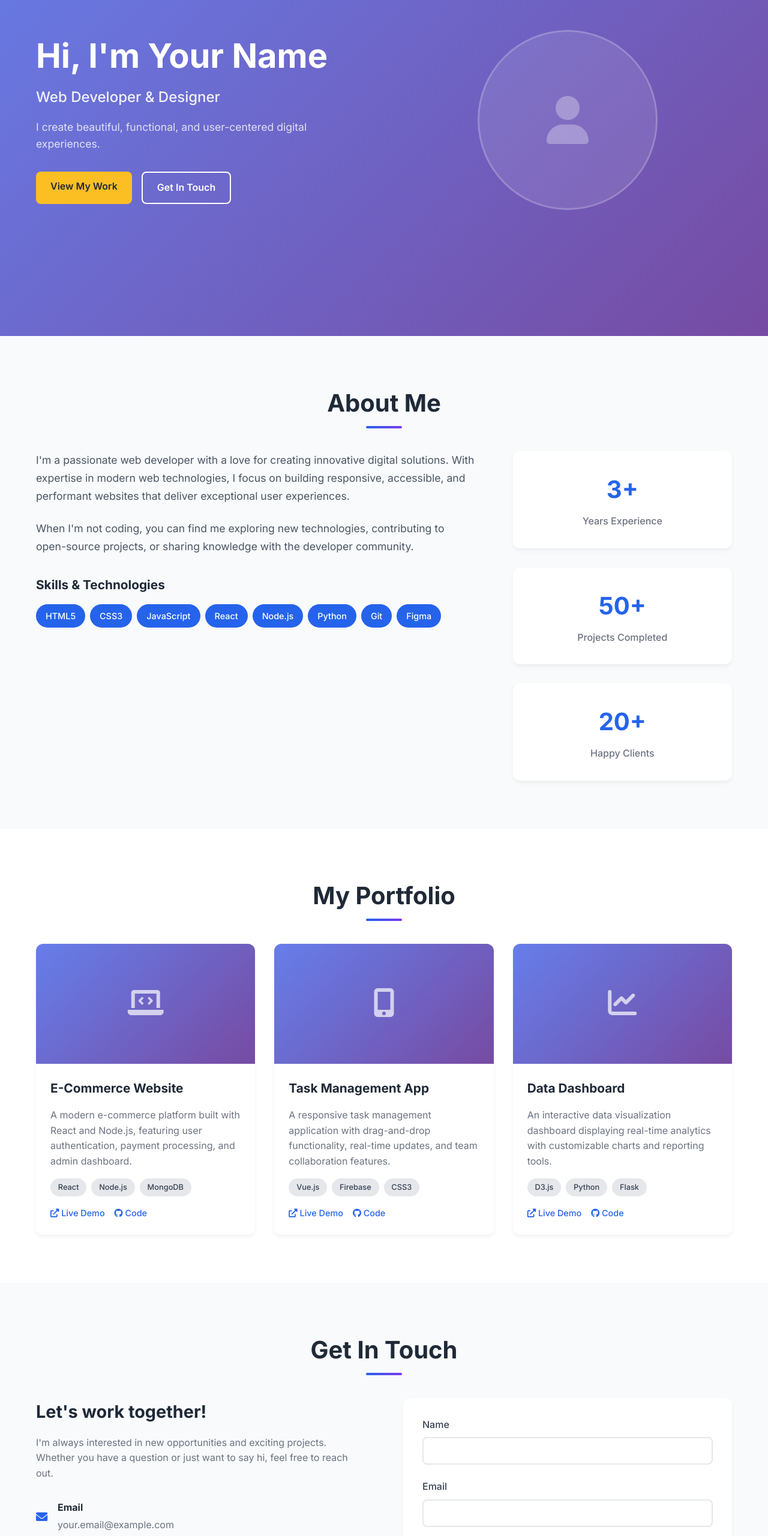
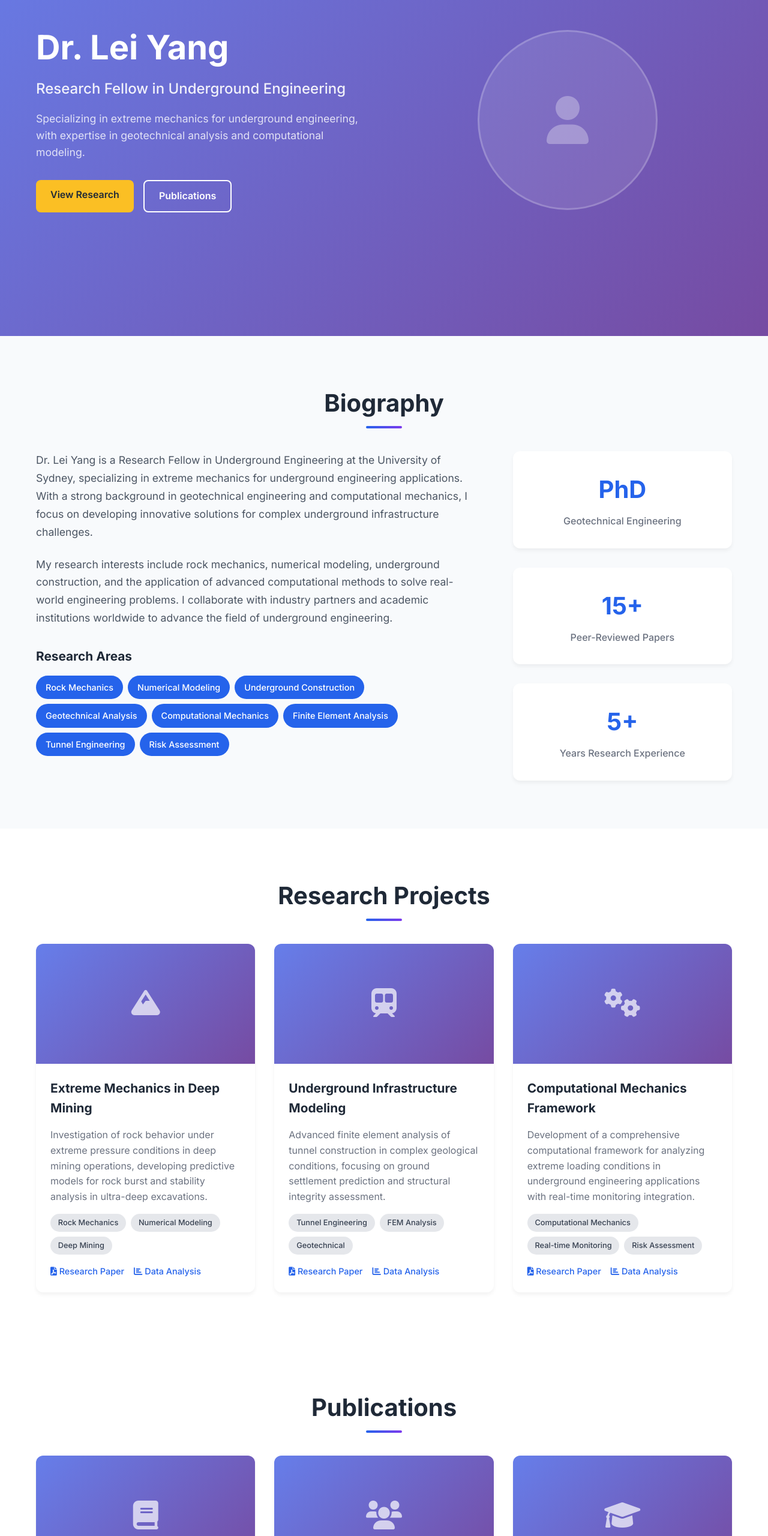
Before and after one commit to leiyang-usyd/Extreme-Mechanics-for-Underground-Engineering, a plain HTML site: page index.html in a window 1280 px wide. Shown: the part 240-2800 px from the top of the page at 60% size. Drawn offline with Linux system fonts and the light colour scheme.

Commit message:
Transform website into academic portfolio - Add biography, research, and publications sections

```diff
--- a/index.html
+++ b/index.html
@@ -3,7 +3,7 @@
 <head>
     <meta charset="UTF-8">
     <meta name="viewport" content="width=device-width, initial-scale=1.0">
-    <title>Your Name - Personal Website</title>
+    <title>Lei Yang - Academic Portfolio</title>
     <link rel="stylesheet" href="styles.css">
     <link href="https://fonts.googleapis.com/css2?family=Inter:wght@300;400;500;600;700&display=swap" rel="stylesheet">
     <link rel="stylesheet" href="https://cdnjs.cloudflare.com/ajax/libs/font-awesome/6.0.0/css/all.min.css">
@@ -13,17 +13,20 @@
     <nav class="navbar">
         <div class="nav-container">
             <div class="nav-logo">
-                <a href="#home">Your Name</a>
+                <a href="#home">Lei Yang</a>
             </div>
             <ul class="nav-menu">
                 <li class="nav-item">
                     <a href="#home" class="nav-link">Home</a>
                 </li>
                 <li class="nav-item">
-                    <a href="#about" class="nav-link">About</a>
+                    <a href="#about" class="nav-link">Biography</a>
                 </li>
                 <li class="nav-item">
-                    <a href="#portfolio" class="nav-link">Portfolio</a>
+                    <a href="#research" class="nav-link">Research</a>
+                </li>
+                <li class="nav-item">
+                    <a href="#publications" class="nav-link">Publications</a>
                 </li>
                 <li class="nav-item">
                     <a href="#contact" class="nav-link">Contact</a>
@@ -41,14 +44,15 @@
     <section id="home" class="hero">
         <div class="hero-container">
             <div class="hero-content">
-                <h1 class="hero-title">Hi, I'm <span class="highlight">Your Name</span></h1>
-                <p class="hero-subtitle">Web Developer & Designer</p>
+                <h1 class="hero-title">Dr. <span class="highlight">Lei Yang</span></h1>
+                <p class="hero-subtitle">Research Fellow in Underground Engineering</p>
                 <p class="hero-description">
-                    I create beautiful, functional, and user-centered digital experiences.
+                    Specializing in extreme mechanics for underground engineering,
+                    with expertise in geotechnical analysis and computational modeling.
                 </p>
                 <div class="hero-buttons">
-                    <a href="#portfolio" class="btn btn-primary">View My Work</a>
-                    <a href="#contact" class="btn btn-secondary">Get In Touch</a>
+                    <a href="#research" class="btn btn-primary">View Research</a>
+                    <a href="#publications" class="btn btn-secondary">Publications</a>
                 </div>
             </div>
             <div class="hero-image">
@@ -59,76 +63,79 @@
         </div>
     </section>
 
-    <!-- About Section -->
+    <!-- Biography Section -->
     <section id="about" class="about">
         <div class="container">
-            <h2 class="section-title">About Me</h2>
+            <h2 class="section-title">Biography</h2>
             <div class="about-content">
                 <div class="about-text">
                     <p>
-                        I'm a passionate web developer with a love for creating innovative digital solutions.
-                        With expertise in modern web technologies, I focus on building responsive, accessible,
-                        and performant websites that deliver exceptional user experiences.
+                        Dr. Lei Yang is a Research Fellow in Underground Engineering at the University of Sydney,
+                        specializing in extreme mechanics for underground engineering applications. With a strong
+                        background in geotechnical engineering and computational mechanics, I focus on developing
+                        innovative solutions for complex underground infrastructure challenges.
                     </p>
                     <p>
-                        When I'm not coding, you can find me exploring new technologies, contributing to open-source
-                        projects, or sharing knowledge with the developer community.
+                        My research interests include rock mechanics, numerical modeling, underground construction,
+                        and the application of advanced computational methods to solve real-world engineering problems.
+                        I collaborate with industry partners and academic institutions worldwide to advance the field
+                        of underground engineering.
                     </p>
                     <div class="skills">
-                        <h3>Skills & Technologies</h3>
+                        <h3>Research Areas</h3>
                         <div class="skill-tags">
-                            <span class="skill-tag">HTML5</span>
-                            <span class="skill-tag">CSS3</span>
-                            <span class="skill-tag">JavaScript</span>
-                            <span class="skill-tag">React</span>
-                            <span class="skill-tag">Node.js</span>
-                            <span class="skill-tag">Python</span>
-                            <span class="skill-tag">Git</span>
-                            <span class="skill-tag">Figma</span>
+                            <span class="skill-tag">Rock Mechanics</span>
+                            <span class="skill-tag">Numerical Modeling</span>
+                            <span class="skill-tag">Underground Construction</span>
+                            <span class="skill-tag">Geotechnical Analysis</span>
+                            <span class="skill-tag">Computational Mechanics</span>
+                            <span class="skill-tag">Finite Element Analysis</span>
+                            <span class="skill-tag">Tunnel Engineering</span>
+                            <span class="skill-tag">Risk Assessment</span>
                         </div>
                     </div>
                 </div>
                 <div class="about-stats">
                     <div class="stat-item">
-                        <h3>3+</h3>
-                        <p>Years Experience</p>
+                        <h3>PhD</h3>
+                        <p>Geotechnical Engineering</p>
                     </div>
                     <div class="stat-item">
-                        <h3>50+</h3>
-                        <p>Projects Completed</p>
+                        <h3>15+</h3>
+                        <p>Peer-Reviewed Papers</p>
                     </div>
                     <div class="stat-item">
-                        <h3>20+</h3>
-                        <p>Happy Clients</p>
+                        <h3>5+</h3>
+                        <p>Years Research Experience</p>
                     </div>
                 </div>
             </div>
         </div>
     </section>
 
-    <!-- Portfolio Section -->
-    <section id="portfolio" class="portfolio">
+    <!-- Research Section -->
+    <section id="research" class="portfolio">
         <div class="container">
-            <h2 class="section-title">My Portfolio</h2>
+            <h2 class="section-title">Research Projects</h2>
             <div class="portfolio-grid">
                 <div class="portfolio-item">
                     <div class="portfolio-image">
                         <div class="project-placeholder">
-                            <i class="fas fa-laptop-code"></i>
+                            <i class="fas fa-mountain"></i>
                         </div>
                     </div>
                     <div class="portfolio-content">
-                        <h3>E-Commerce Website</h3>
-                        <p>A modern e-commerce platform built with React and Node.js, featuring user authentication,
-                           payment processing, and admin dashboard.</p>
+                        <h3>Extreme Mechanics in Deep Mining</h3>
+                        <p>Investigation of rock behavior under extreme pressure conditions in deep mining operations,
+                           developing predictive models for rock burst and stability analysis in ultra-deep excavations.</p>
                         <div class="portfolio-tags">
-                            <span class="portfolio-tag">React</span>
-                            <span class="portfolio-tag">Node.js</span>
-                            <span class="portfolio-tag">MongoDB</span>
+                            <span class="portfolio-tag">Rock Mechanics</span>
+                            <span class="portfolio-tag">Numerical Modeling</span>
+                            <span class="portfolio-tag">Deep Mining</span>
                         </div>
                         <div class="portfolio-links">
-                            <a href="#" class="portfolio-link"><i class="fas fa-external-link-alt"></i> Live Demo</a>
-                            <a href="#" class="portfolio-link"><i class="fab fa-github"></i> Code</a>
+                            <a href="#" class="portfolio-link"><i class="fas fa-file-pdf"></i> Research Paper</a>
+                            <a href="#" class="portfolio-link"><i class="fas fa-chart-bar"></i> Data Analysis</a>
                         </div>
                     </div>
                 </div>
@@ -136,21 +143,21 @@
                 <div class="portfolio-item">
                     <div class="portfolio-image">
                         <div class="project-placeholder">
-                            <i class="fas fa-mobile-alt"></i>
+                            <i class="fas fa-subway"></i>
                         </div>
                     </div>
                     <div class="portfolio-content">
-                        <h3>Task Management App</h3>
-                        <p>A responsive task management application with drag-and-drop functionality,
-                           real-time updates, and team collaboration features.</p>
+                        <h3>Underground Infrastructure Modeling</h3>
+                        <p>Advanced finite element analysis of tunnel construction in complex geological conditions,
+                           focusing on ground settlement prediction and structural integrity assessment.</p>
                         <div class="portfolio-tags">
-                            <span class="portfolio-tag">Vue.js</span>
-                            <span class="portfolio-tag">Firebase</span>
-                            <span class="portfolio-tag">CSS3</span>
+                            <span class="portfolio-tag">Tunnel Engineering</span>
+                            <span class="portfolio-tag">FEM Analysis</span>
+                            <span class="portfolio-tag">Geotechnical</span>
                         </div>
                         <div class="portfolio-links">
-                            <a href="#" class="portfolio-link"><i class="fas fa-external-link-alt"></i> Live Demo</a>
-                            <a href="#" class="portfolio-link"><i class="fab fa-github"></i> Code</a>
+                            <a href="#" class="portfolio-link"><i class="fas fa-file-pdf"></i> Research Paper</a>
+                            <a href="#" class="portfolio-link"><i class="fas fa-chart-bar"></i> Data Analysis</a>
                         </div>
                     </div>
                 </div>
@@ -158,21 +165,95 @@
                 <div class="portfolio-item">
                     <div class="portfolio-image">
                         <div class="project-placeholder">
-                            <i class="fas fa-chart-line"></i>
+                            <i class="fas fa-cogs"></i>
                         </div>
                     </div>
                     <div class="portfolio-content">
-                        <h3>Data Dashboard</h3>
-                        <p>An interactive data visualization dashboard displaying real-time analytics
-                           with customizable charts and reporting tools.</p>
+                        <h3>Computational Mechanics Framework</h3>
+                        <p>Development of a comprehensive computational framework for analyzing extreme loading
+                           conditions in underground engineering applications with real-time monitoring integration.</p>
                         <div class="portfolio-tags">
-                            <span class="portfolio-tag">D3.js</span>
-                            <span class="portfolio-tag">Python</span>
-                            <span class="portfolio-tag">Flask</span>
+                            <span class="portfolio-tag">Computational Mechanics</span>
+                            <span class="portfolio-tag">Real-time Monitoring</span>
+                            <span class="portfolio-tag">Risk Assessment</span>
                         </div>
                         <div class="portfolio-links">
-                            <a href="#" class="portfolio-link"><i class="fas fa-external-link-alt"></i> Live Demo</a>
-                            <a href="#" class="portfolio-link"><i class="fab fa-github"></i> Code</a>
+                            <a href="#" class="portfolio-link"><i class="fas fa-file-pdf"></i> Research Paper</a>
+                            <a href="#" class="portfolio-link"><i class="fas fa-chart-bar"></i> Data Analysis</a>
+                        </div>
+                    </div>
+                </div>
+            </div>
+        </div>
+    </section>
+
+    <!-- Publications Section -->
+    <section id="publications" class="portfolio">
+        <div class="container">
+            <h2 class="section-title">Publications</h2>
+            <div class="portfolio-grid">
+                <div class="portfolio-item">
+                    <div class="portfolio-image">
+                        <div class="project-placeholder">
+                            <i class="fas fa-book"></i>
+                        </div>
+                    </div>
+                    <div class="portfolio-content">
+                        <h3>Journal Publications</h3>
+                        <p>Recent publications in leading geotechnical and engineering journals covering topics
+                           from rock mechanics to computational modeling in underground engineering.</p>
+                        <div class="portfolio-tags">
+                            <span class="portfolio-tag">Rock Mechanics</span>
+                            <span class="portfolio-tag">Geotechnical</span>
+                            <span class="portfolio-tag">2023-2024</span>
+                        </div>
+                        <div class="portfolio-links">
+                            <a href="#" class="portfolio-link"><i class="fas fa-external-link-alt"></i> View Papers</a>
+                            <a href="#" class="portfolio-link"><i class="fas fa-download"></i> Download PDFs</a>
+                        </div>
+                    </div>
+                </div>
+
+                <div class="portfolio-item">
+                    <div class="portfolio-image">
+                        <div class="project-placeholder">
+                            <i class="fas fa-users"></i>
+                        </div>
+                    </div>
+                    <div class="portfolio-content">
+                        <h3>Conference Proceedings</h3>
+                        <p>Presentations and papers at international conferences including ISRM, ITA, and
+                           other leading underground engineering symposiums worldwide.</p>
+                        <div class="portfolio-tags">
+                            <span class="portfolio-tag">Conference</span>
+                            <span class="portfolio-tag">Presentations</span>
+                            <span class="portfolio-tag">International</span>
+                        </div>
+                        <div class="portfolio-links">
+                            <a href="#" class="portfolio-link"><i class="fas fa-external-link-alt"></i> View Proceedings</a>
+                            <a href="#" class="portfolio-link"><i class="fas fa-video"></i> Presentations</a>
+                        </div>
+                    </div>
+                </div>
+
+                <div class="portfolio-item">
+                    <div class="portfolio-image">
+                        <div class="project-placeholder">
+                            <i class="fas fa-graduation-cap"></i>
+                        </div>
+                    </div>
+                    <div class="portfolio-content">
+                        <h3>Book Chapters & Reports</h3>
+                        <p>Contributions to edited volumes, technical reports, and industry publications
+                           on underground engineering and extreme mechanics applications.</p>
+                        <div class="portfolio-tags">
+                            <span class="portfolio-tag">Book Chapters</span>
+                            <span class="portfolio-tag">Technical Reports</span>
+                            <span class="portfolio-tag">Industry</span>
+                        </div>
+                        <div class="portfolio-links">
+                            <a href="#" class="portfolio-link"><i class="fas fa-external-link-alt"></i> View Chapters</a>
+                            <a href="#" class="portfolio-link"><i class="fas fa-download"></i> Download Reports</a>
                         </div>
                     </div>
                 </div>
@@ -186,39 +267,40 @@
             <h2 class="section-title">Get In Touch</h2>
             <div class="contact-content">
                 <div class="contact-info">
-                    <h3>Let's work together!</h3>
-                    <p>I'm always interested in new opportunities and exciting projects.
-                       Whether you have a question or just want to say hi, feel free to reach out.</p>
+                    <h3>Academic Collaboration</h3>
+                    <p>I welcome research collaborations, academic discussions, and industry partnerships
+                       in the field of underground engineering and extreme mechanics. Feel free to reach out
+                       for potential collaborations or research opportunities.</p>
 
                     <div class="contact-methods">
                         <div class="contact-method">
                             <i class="fas fa-envelope"></i>
                             <div>
-                                <h4>Email</h4>
-                                <p>your.email@example.com</p>
+                                <h4>Academic Email</h4>
+                                <p>lei.yang@sydney.edu.au</p>
                             </div>
                         </div>
                         <div class="contact-method">
-                            <i class="fas fa-phone"></i>
+                            <i class="fas fa-university"></i>
                             <div>
-                                <h4>Phone</h4>
-                                <p>+1 (555) 123-4567</p>
+                                <h4>Institution</h4>
+                                <p>University of Sydney</p>
                             </div>
                         </div>
                         <div class="contact-method">
                             <i class="fas fa-map-marker-alt"></i>
                             <div>
                                 <h4>Location</h4>
-                                <p>San Francisco, CA</p>
+                                <p>Sydney, Australia</p>
                             </div>
                         </div>
                     </div>
 
                     <div class="social-links">
-                        <a href="#" class="social-link"><i class="fab fa-github"></i></a>
+                        <a href="#" class="social-link"><i class="fab fa-google-scholar"></i></a>
                         <a href="#" class="social-link"><i class="fab fa-linkedin"></i></a>
-                        <a href="#" class="social-link"><i class="fab fa-twitter"></i></a>
-                        <a href="#" class="social-link"><i class="fab fa-instagram"></i></a>
+                        <a href="#" class="social-link"><i class="fab fa-researchgate"></i></a>
+                        <a href="#" class="social-link"><i class="fab fa-orcid"></i></a>
                     </div>
                 </div>
 
@@ -248,7 +330,7 @@
     <!-- Footer -->
     <footer class="footer">
         <div class="container">
-            <p>&copy; 2024 Your Name. All rights reserved.</p>
+            <p>&copy; 2024 Dr. Lei Yang. Research Fellow, University of Sydney.</p>
         </div>
     </footer>
 
```
